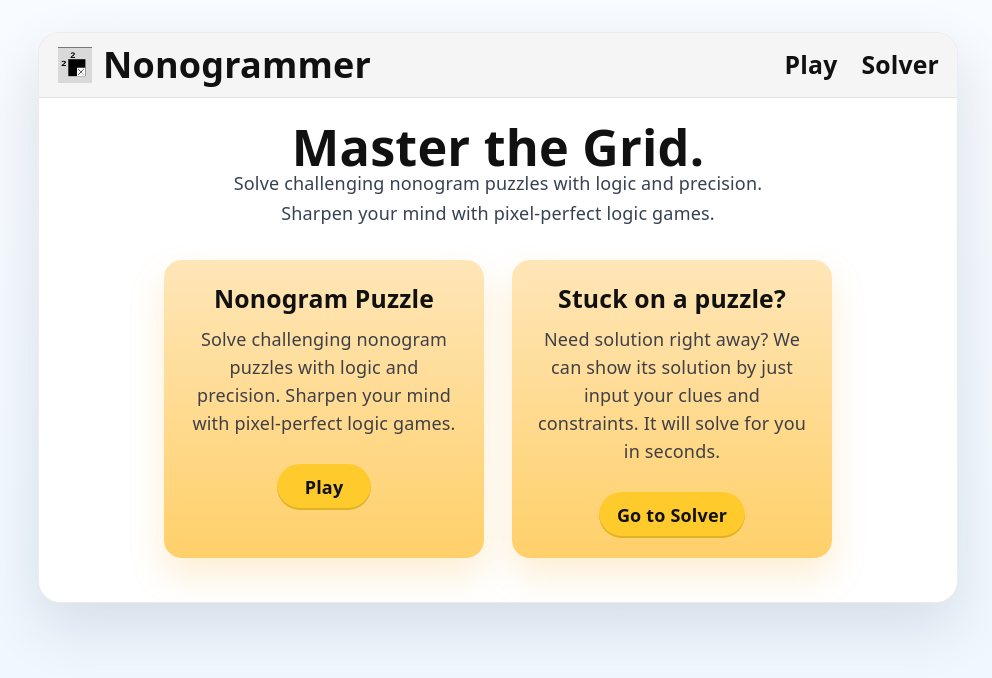
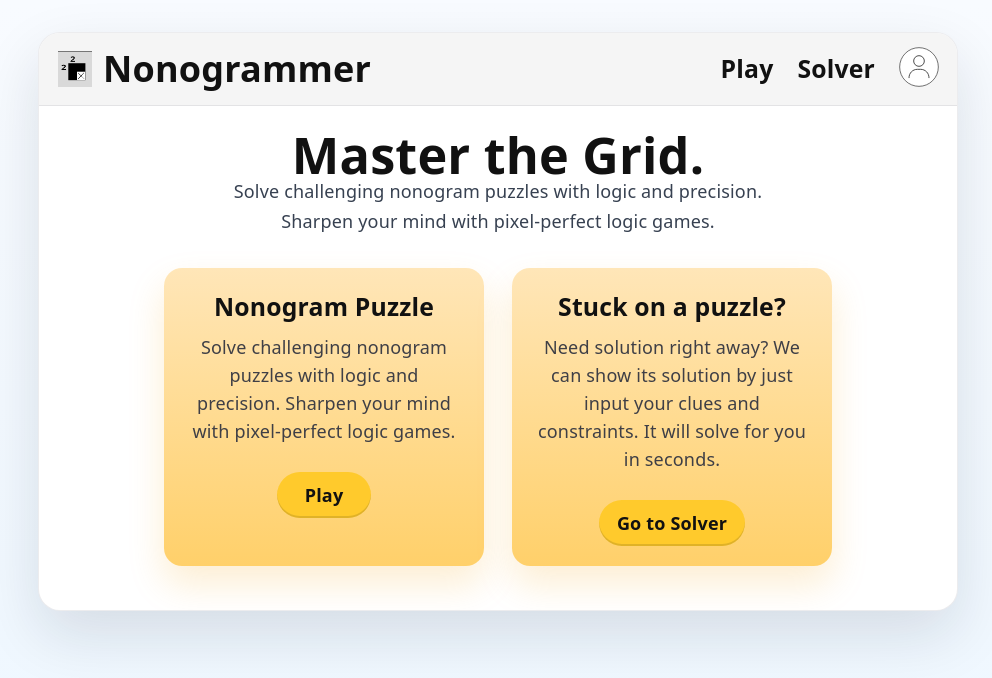
Before and after one commit to nemoirisgurl/nonogram-game, a React (Vite) app: page / in a window 1280 px wide. Shown: the top 678 px of the page, without its empty margins (142-1134 px from the left). Built offline with nearby package versions, Linux system fonts and the light colour scheme.

Commit message:
avatar icon

```diff
--- /dev/null
+++ b/src/component/avatarIcon.jsx
@@ -0,0 +1,15 @@
+export default function AvatarIcon({ style }) {
+  return (
+    <svg viewBox="0 0 120 120" aria-hidden="true" style={{ width: "100%", height: "100%", ...style }}>
+      <circle cx="60" cy="60" r="58" fill="#ffffff" stroke="#2b2b2b" strokeWidth="2" />
+      <circle cx="60" cy="42" r="16" fill="none" stroke="#2b2b2b" strokeWidth="2.5" />
+      <path
+        d="M30 92c0-14 11-25 25-25h10c14 0 25 11 25 25"
+        fill="none"
+        stroke="#2b2b2b"
+        strokeWidth="2.5"
+        strokeLinecap="round"
+      />
+    </svg>
+  );
+}
--- a/src/component/navbar.jsx
+++ b/src/component/navbar.jsx
@@ -1,4 +1,5 @@
 import logo from "/logo.png";
+import AvatarIcon from "./avatarIcon";
 const topBarStyle = {
   display: "flex",
   alignItems: "center",
@@ -55,6 +56,9 @@ export default function Navbar() {
         <a href="#/solver" style={linkStyle}>
           Solver
         </a>
+        <a href="#/profile" style={linkStyle}>
+          <AvatarIcon style={{ width: "clamp(32px, 5vw, 40px)", height: "clamp(32px, 5vw, 40px)" }} />
+        </a>
       </nav>
     </header>
   );
--- a/src/pages/Profile.jsx
+++ b/src/pages/Profile.jsx
@@ -1,5 +1,6 @@
 import { useState } from "react";
 import Navbar from "../component/navbar";
+import AvatarIcon from "../component/avatarIcon";
 
 const shellStyle = {
   width: "min(920px, 100%)",
@@ -31,22 +32,6 @@ const labelStyle = {
   fontSize: "clamp(1rem, 2.8vw, 1.08rem)",
   lineHeight: 1.5,
 };
-
-function AvatarIcon() {
-  return (
-    <svg viewBox="0 0 120 120" aria-hidden="true" style={{ width: "100%", height: "100%" }}>
-      <circle cx="60" cy="60" r="58" fill="#ffffff" stroke="#2b2b2b" strokeWidth="2" />
-      <circle cx="60" cy="42" r="16" fill="none" stroke="#2b2b2b" strokeWidth="2.5" />
-      <path
-        d="M30 92c0-14 11-25 25-25h10c14 0 25 11 25 25"
-        fill="none"
-        stroke="#2b2b2b"
-        strokeWidth="2.5"
-        strokeLinecap="round"
-      />
-    </svg>
-  );
-}
 
 function GridPreview() {
   return (
```
